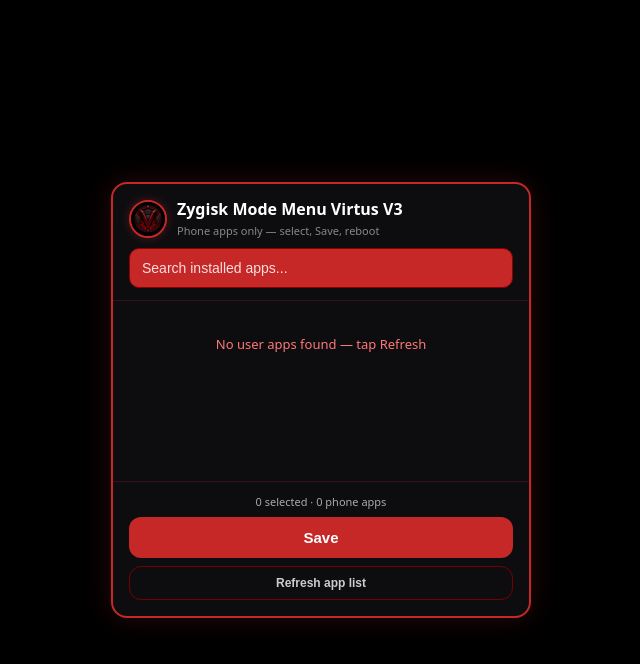
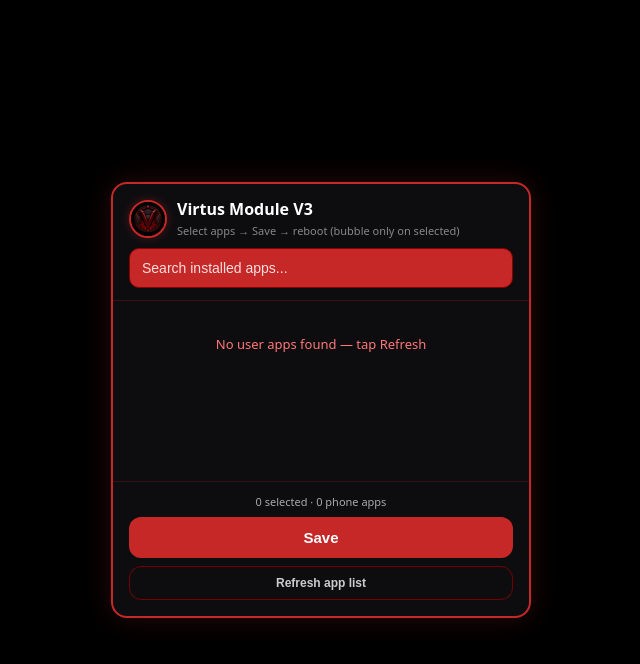
Before and after one commit to hivirtusss/V2-testing-done, a web app: page / in a window 1280 px wide. Shown: the top 664 px of the page, without its empty margins (319-959 px from the left). Run offline with its HTML, style and script files only (its server is not run), Linux system fonts and the light colour scheme; data that the repository does not hold is empty.

Commit message:
fix(v3): hook only WebUI-selected apps, stable bubble, clean module
- TargetPackageGuard: full allowlist from target_packages.txt
- MenuLoader.init: skip SMS/activity hooks when not selected (reduces crashes)
- MenuLoader$1$1: bubble only on selected packages (fix inverted gate)
- dismissFloatingMenu disabled; telegram screenshot format kept
- WebUI: app icon fallbacks; module name Virtus Module V3
- Bubble free-drag patch; build virtus_module_v3.zip

Co-authored-by: virtushere011 <virtushere011@users.noreply.github.com>

```diff
--- a/extracted/webroot/index.html
+++ b/extracted/webroot/index.html
@@ -94,8 +94,8 @@
       <div class="brand">
         <div class="vlogo"><img src="virtus_v_logo.png" alt="V" onerror="this.replaceWith(document.createTextNode('V'))" /></div>
         <div>
-          <div class="title">Zygisk Mode Menu Virtus V3</div>
-          <div class="sub">Phone apps only — select, Save, reboot</div>
+          <div class="title">Virtus Module V3</div>
+          <div class="sub">Select apps → Save → reboot (bubble only on selected)</div>
         </div>
       </div>
       <input class="search" id="search" type="search" placeholder="Search installed apps..." />
@@ -140,13 +140,19 @@
       return list.length ? list[0] : null;
     }
 
+    function iconCandidates(pkg) {
+      const bases = [];
+      if (typeof ksu !== 'undefined') bases.push('ksu://icon/');
+      if (typeof sukisu !== 'undefined') bases.push('ksu://icon/', 'sukisu://icon/');
+      if (typeof apatch !== 'undefined') bases.push('apatch://icon/');
+      if (typeof magisk !== 'undefined') bases.push('magisk://icon/');
+      if (typeof mmrl !== 'undefined') bases.push('mmrl://icon/');
+      if (!bases.length) bases.push('ksu://icon/');
+      return bases.map(b => b + pkg);
+    }
+
     function iconUrl(pkg) {
-      if (typeof ksu !== 'undefined') return 'ksu://icon/' + pkg;
-      if (typeof sukisu !== 'undefined') return 'ksu://icon/' + pkg;
-      if (typeof apatch !== 'undefined') return 'apatch://icon/' + pkg;
-      if (typeof magisk !== 'undefined') return 'magisk://icon/' + pkg;
-      if (typeof mmrl !== 'undefined') return 'mmrl://icon/' + pkg;
-      return 'ksu://icon/' + pkg;
+      return iconCandidates(pkg)[0];
     }
 
     function normExecOut(out) {
@@ -325,11 +331,16 @@
         const icon = document.createElement('div');
         icon.className = 'icon';
         const img = document.createElement('img');
-        img.src = iconUrl(app.pkg);
+        img.alt = app.label;
+        const urls = iconCandidates(app.pkg);
+        let ui = 0;
         img.onerror = () => {
+          ui++;
+          if (ui < urls.length) { img.src = urls[ui]; return; }
           img.remove();
           icon.textContent = (app.label || app.pkg).charAt(0).toUpperCase();
         };
+        img.src = urls[0];
         icon.appendChild(img);
         const info = document.createElement('div');
         info.className = 'info';
```
Also changed, not shown: 10 other files.
